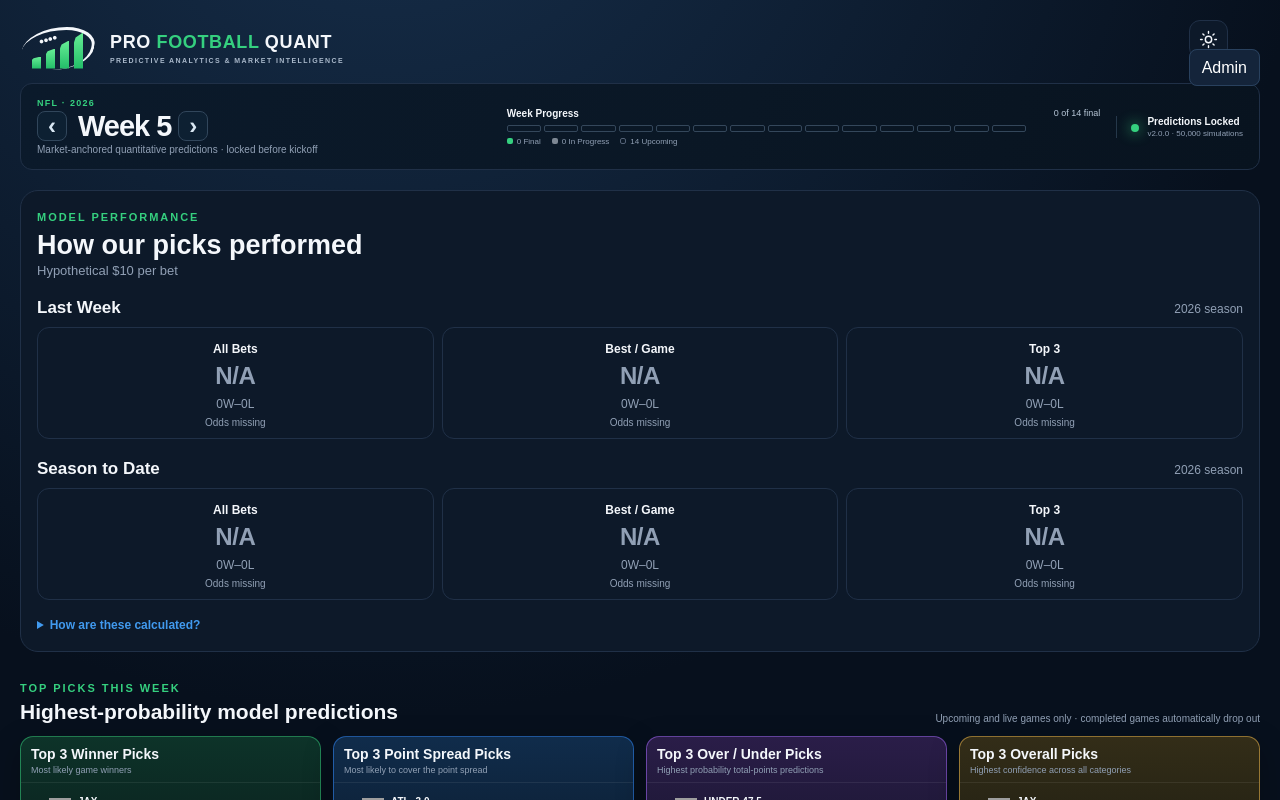
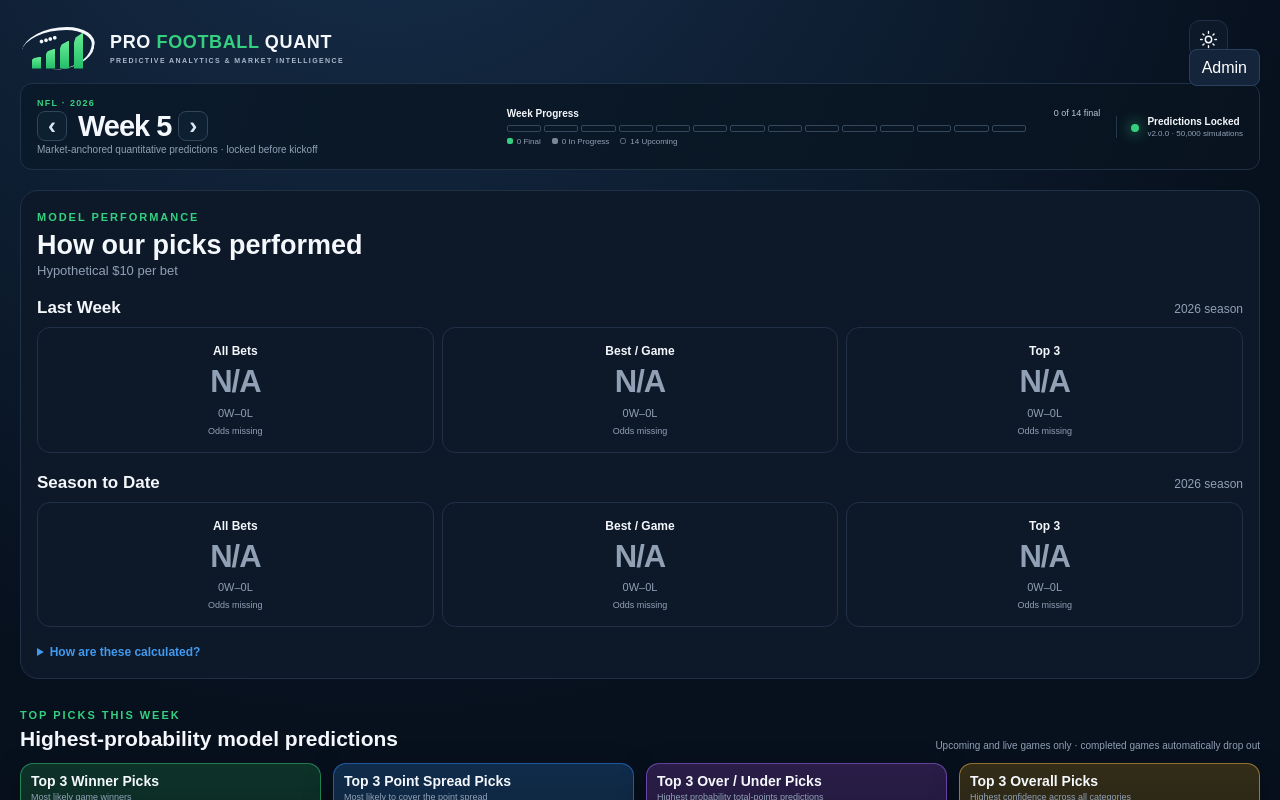
Before and after one commit to ggagov-lgtm/nflvercel, a Next.js app: page / in a window 1280 px wide. Shown: the top 800 px of the page. Built offline with nearby package versions, Linux system fonts and the light colour scheme; no server answers; grey boxes are pictures that could not be loaded.

Commit message:
Enlarge green/red dollar amounts in compact NFL performance boxes

```diff
--- a/app/globals.css
+++ b/app/globals.css
@@ -973,3 +973,13 @@
 .bettorCompactFoot summary{color:#419aef;cursor:pointer;font-weight:700}
 :root[data-theme="light"] .bettorCompactCell{background:white;border-color:#dce4ed}
 @media(max-width:640px){.bettorCompact{padding:12px}.bettorCompactGrid{gap:5px}.bettorCompactCell{padding:12px 3px 8px;gap:5px}.bettorCompactLabel{font-size:10px}.bettorCompactCell>strong{font-size:17px}.bettorCompactRecord{font-size:10px}.bettorCompactMissing{font-size:9px}.bettorCompactHeading h3{font-size:16px}.bettorCompactGroup{margin-top:17px}}
+
+
+/* Minimal dollar-first performance tiles */
+.bettorCompactCell{justify-content:center;min-height:118px;gap:7px;padding:16px 6px;border-radius:13px}
+.bettorCompactCell>strong{font-size:clamp(25px,3.4vw,40px);font-weight:900;letter-spacing:-1px;line-height:1.1}
+.bettorCompactCell>strong.bettorUnknown{font-size:clamp(22px,2.8vw,31px)!important;color:var(--muted)}
+.bettorCompactLabel{font-size:12px;font-weight:750;color:var(--text)}
+.bettorCompactRecord{font-size:11px;color:var(--muted)}
+.bettorCompactMissing{font-size:9px}
+@media(max-width:640px){.bettorCompactCell{min-height:106px;padding:12px 3px;gap:6px}.bettorCompactCell>strong{font-size:clamp(20px,6vw,29px)}.bettorCompactCell>strong.bettorUnknown{font-size:20px!important}.bettorCompactRecord{font-size:10px}}
```
